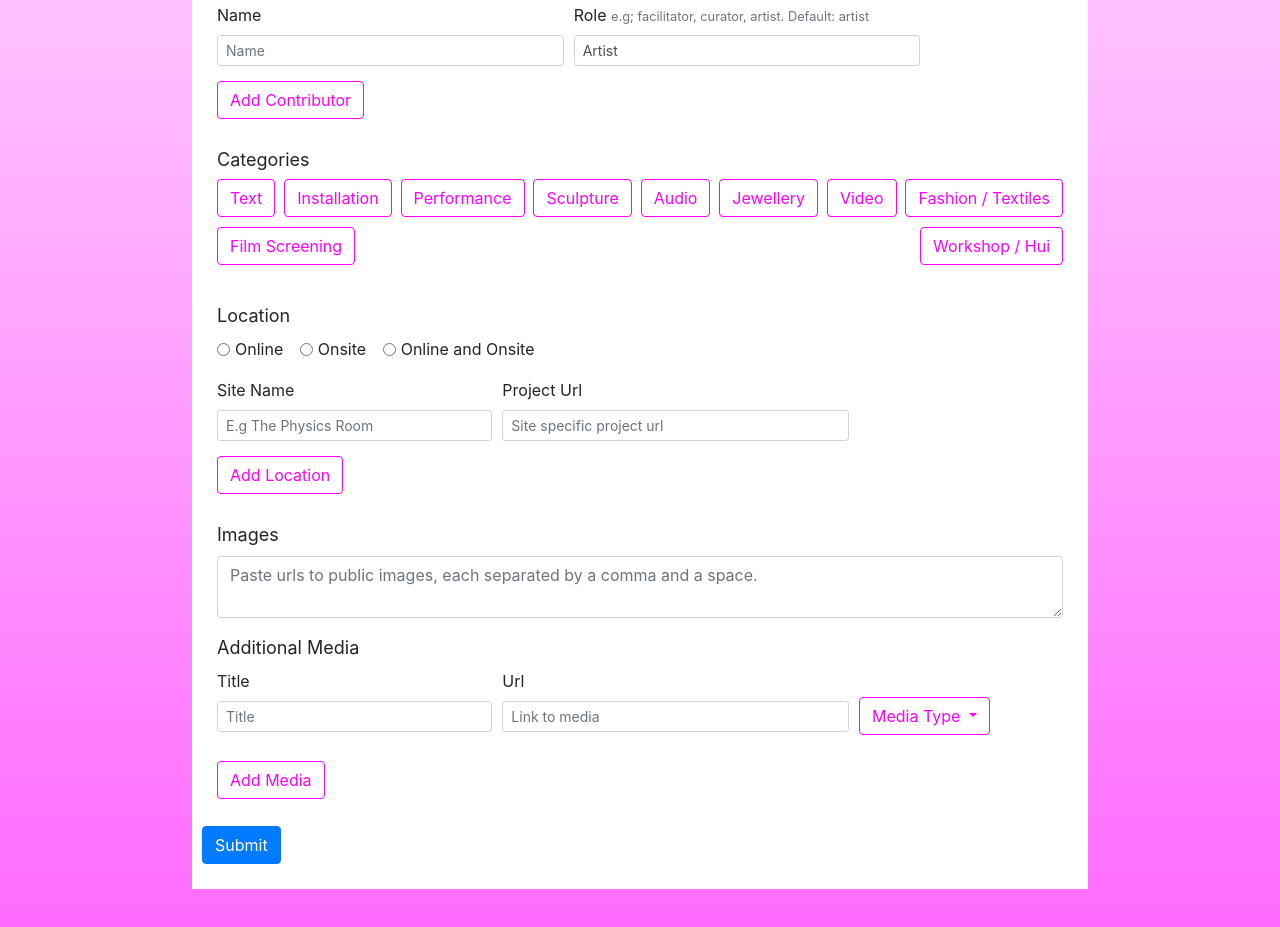
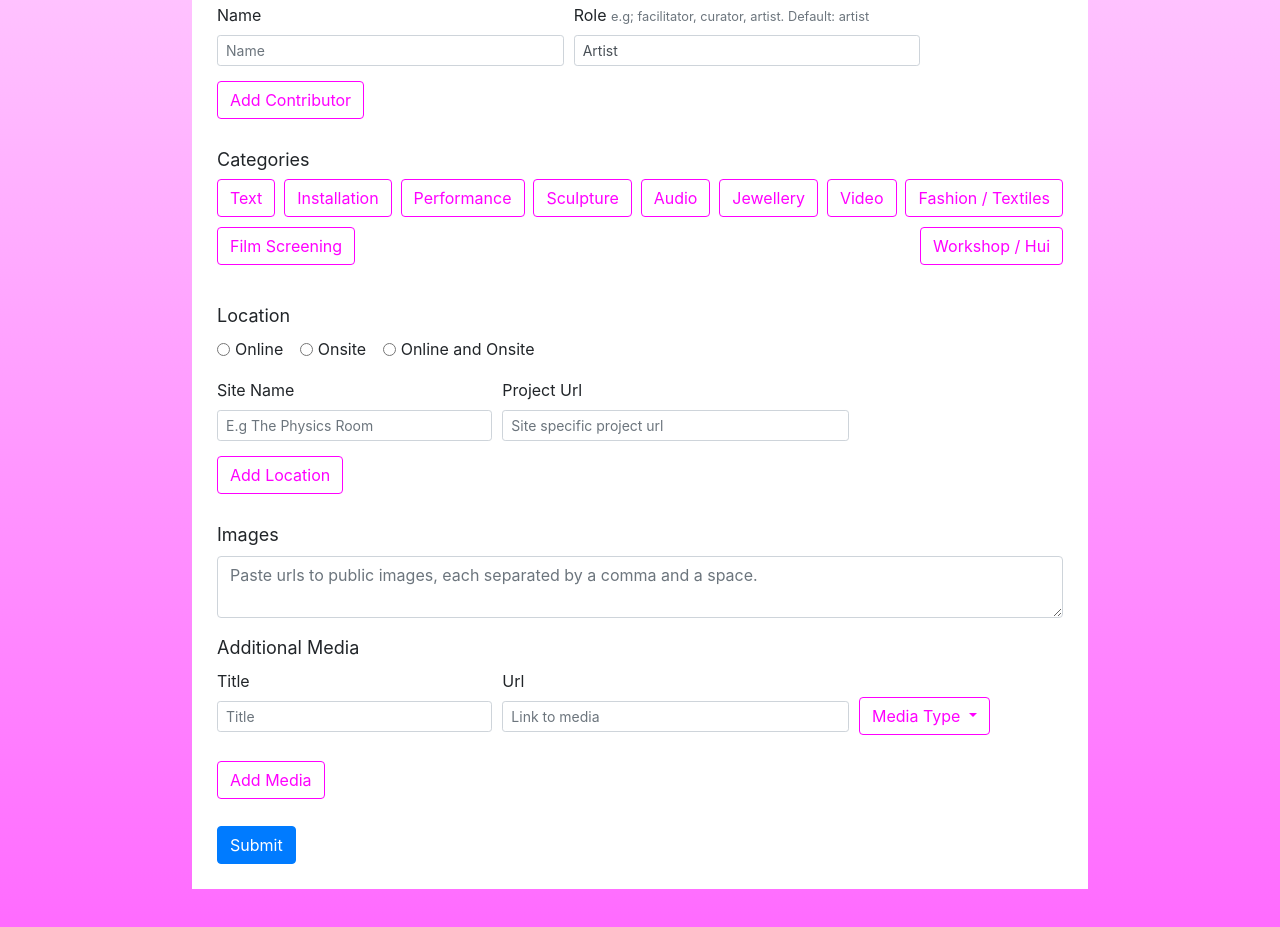
Before and after one commit to rkimmi/freshandfruity, a plain HTML site: page admin/admin.html in a window 1280 px wide. Shown: the part 653-1580 px from the top of the page. Drawn offline with nearby package versions, Linux system fonts and the light colour scheme; files that its build step writes are made by us from their sources; no server answers; files whose address does not match are found by name.

Commit message:
styling submit...

```diff
--- a/admin/style.css
+++ b/admin/style.css
@@ -36,6 +36,7 @@
 .row {
   display: flex;
   flex-direction: row;
+  margin-left: 0;
 }
 
 .project-modal {
```
